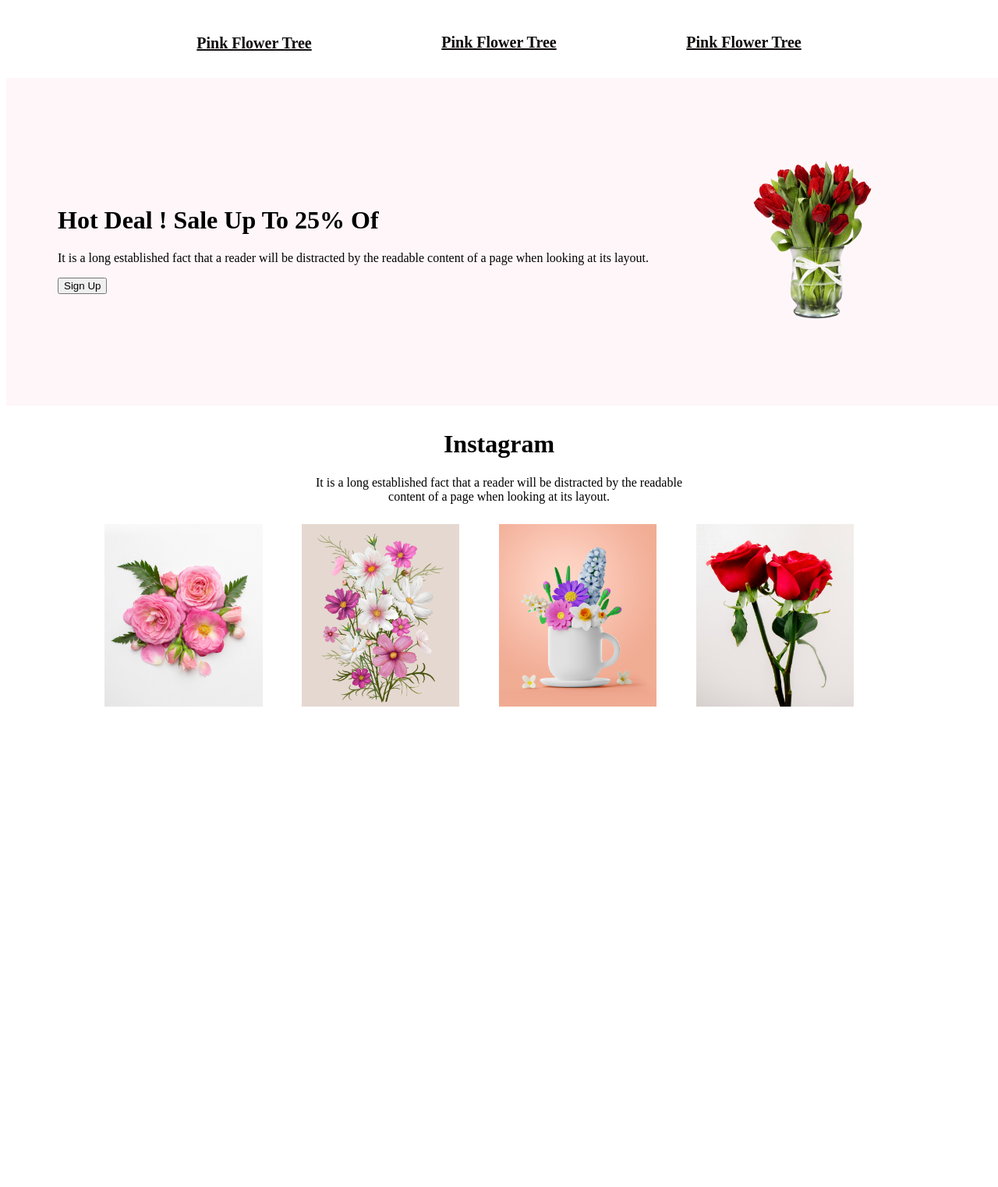
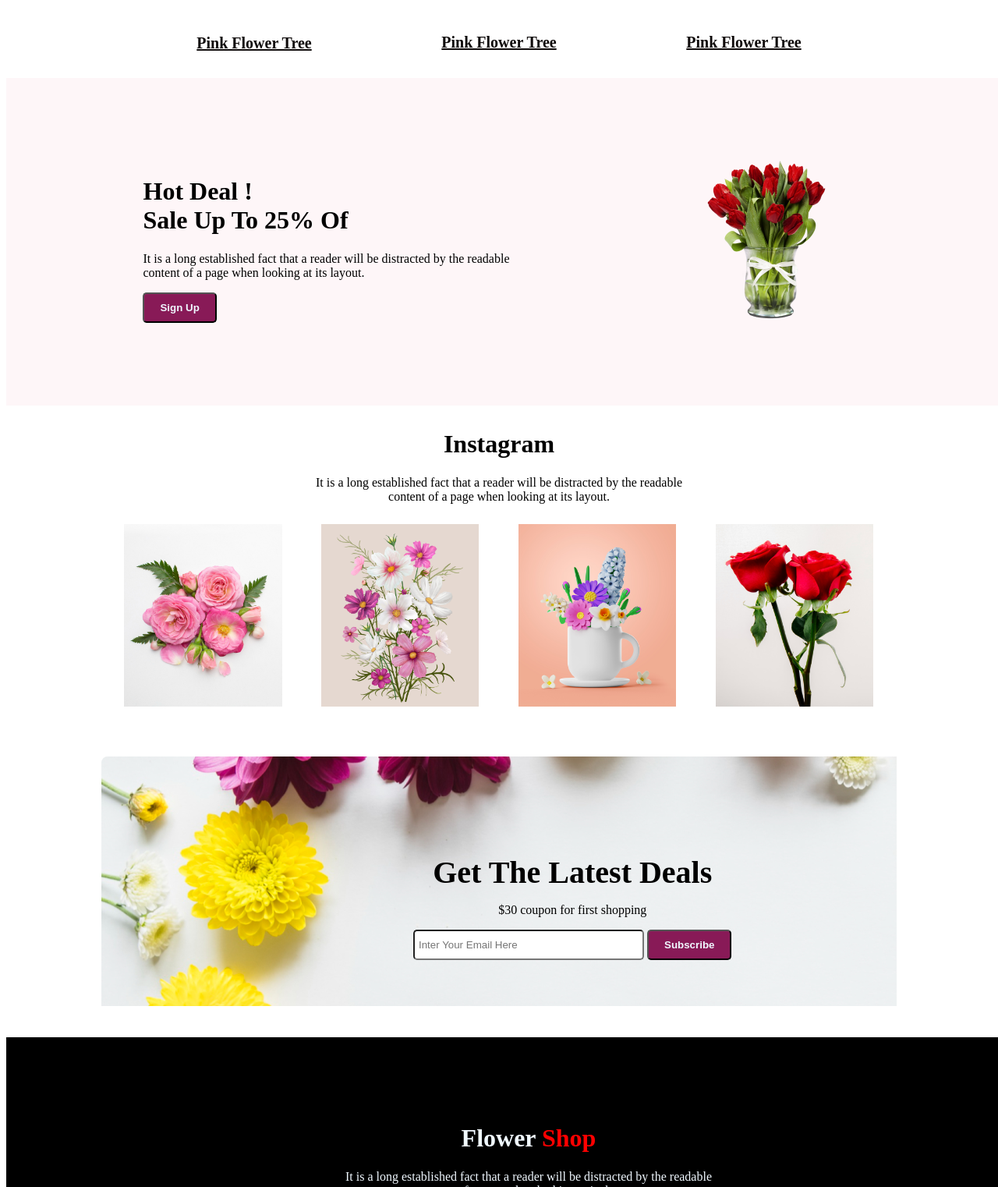
Before and after one commit to niloy12184/Flower-shop-assignment, a plain HTML site: page index.html in a window 1280 px wide. Shown: the part 1278-2800 px from the top of the page at 78% size. Before the commit the page ends 2196 px from the top, so only its background shows below. Drawn offline with Linux system fonts and the light colour scheme.

Commit message:
first commit

```diff
--- a/index.html
+++ b/index.html
@@ -11,12 +11,12 @@
       <div class="header-container">
         <div>
         <h1>Let's make
-            beautiful flowers a
-            part of your life.</h1>
+            <br>beautiful flowers a
+            <br>part of your life.</h1>
         <p>It is a long established fact that a reader will be distracted by the readable
-            content of a page when looking at its layout. The point of using Lorem Ipsum is
-            that it has a more-or-less normal distribution of letters.</p>
-        <button>Shop now</button>
+            <br>content of a page when looking at its layout. The point of using Lorem Ipsum is
+            <br>that it has a more-or-less normal distribution of letters.</p>
+        <button class="gkfoeeee">Shop now</button>
         </div>
         <div class="image">
             <img class="header-image" src="./Flower Asset/pngwing 10.png" alt="">
@@ -43,10 +43,10 @@
         </div>
         <div class="third-container">
             <div class="text-content">
-                <h1>Hot Deal ! Sale Up To 25% Of</h1>
+                <h1>Hot Deal ! <br> Sale Up To 25% Of</h1>
                 <P>It is a long established fact that a reader will be distracted by the readable
-                    content of a page when looking at its layout.</P>
-                <button>Sign Up</button>
+                    <br>content of a page when looking at its layout.</P>
+                <button class="gkfoeeee">Sign Up</button>
             </div>
             <div>
                 <img class="third-img" src="./Flower Asset/pngwing 8.png" alt="">
@@ -70,9 +70,27 @@
            <div>
             <img class="foutn-images" src="./Flower Asset/Rectangle 6.png" alt="">
            </div>
-
+        </div>
+        <div class="fifth-container">
+            <div class="banner-info">
+                <h1 class="get-the">Get The Latest Deals</h1>
+            <p>$30 coupon for first shopping</p>
+            <form class="forms" action="">
+                <input class="gkfoee" type="email" name="" placeholder="Inter Your Email Here" id="">
+                <input class="gkfoeeee" type="submit" value="Subscribe">
+            </form>
+            </div>
+        </div>
     </header>
-    <main></main>
-    <footer></footer>
+    <footer>
+        <div class="footer-container">
+            <div class="footertwo">
+                <h1>Flower <span class="shop">Shop</span></h1>
+            <p>It is a long established fact that a reader will be distracted by the readable
+                <br>content of a page when looking at its layout.</p>
+            <p>@2020-2023, FlowerShop.com. All rights reserved.</p>
+            </div>
+        </div>
+    </footer>
 </body>
 </html>
--- a/style.css
+++ b/style.css
@@ -7,7 +7,9 @@
     background-color: rgba(229, 84, 115, 0.10);
 }
 .header-image{
-    width: 100%;
+    width: 75%;
+    padding-left: 30px;
+    padding-top: 25px;
 }
 .secound-container{
     text-align: center;
@@ -83,4 +85,57 @@
     width: 80%;
     justify-content: space-around;
     margin: auto;
+    padding-left: 50px;
 }
+.fifth-container{
+    width: 1020px;
+    height: 320px;
+    background-image: url(./New/Rectangle\ 9.png);
+    margin: auto;
+    margin-top: 60px;
+    display: flex;
+    text-align: center;
+    align-items: center;
+}
+.banner-info{
+    margin-left: 400px;
+    margin-top: 40px;
+
+}
+.gkfoee{
+    padding: 10px 110px 10px 5px;
+    border-radius: 5px;
+
+
+}
+.gkfoeeee{
+    padding: 10px 20px;
+    border-radius: 5px;
+    font-weight: bold;
+    background-color: rgb(136, 26, 87);
+    color: aliceblue;
+}
+.footer-container{
+    width: 1340px;
+    height: 349px;
+    background-color: black;
+    margin-top: 40px;
+    color: aliceblue;
+    text-align: center;
+    align-items: center;
+}
+.footertwo{
+    padding-top: 90px;
+}
+.shop{
+    color: rgb(255, 0, 0);
+}
+.get-the{
+    font-size: 40px;
+    margin-bottom: 0px;
+
+}
+.text-content{
+    padding-left: 50px;
+
+}
```
Also changed, not shown: New/Rectangle 9.png (renamed from Flower Asset/Rectangle 9.png).
